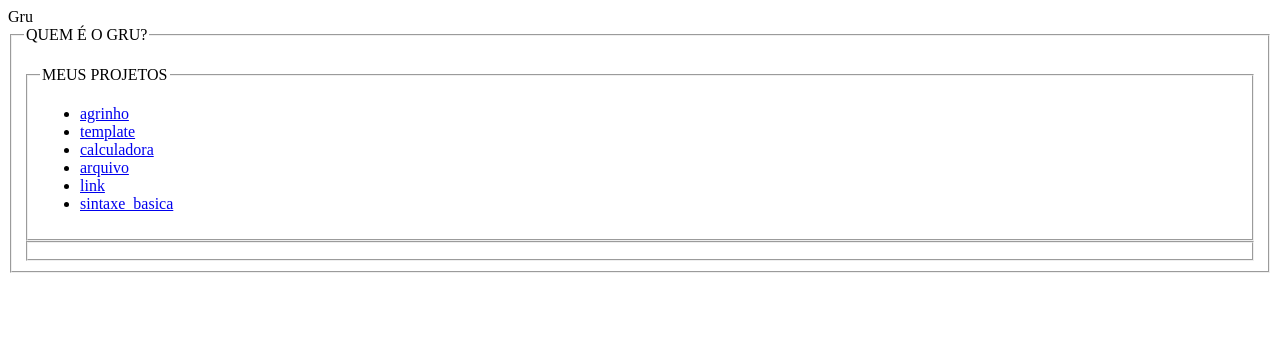
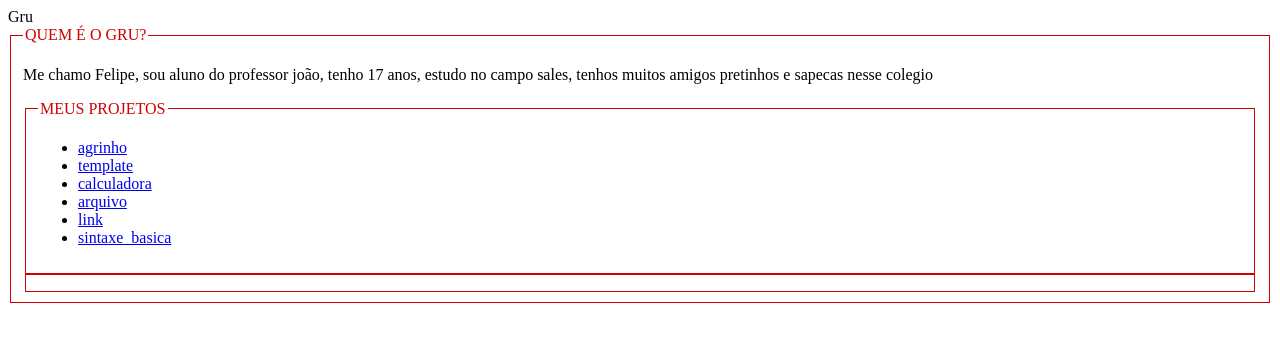
Before and after one commit to Felipesantos0/site, a plain HTML site: page index.html in a window 1280 px wide. Drawn offline with Linux system fonts and the light colour scheme.

Commit message:
Update index.html

```diff
--- a/index.html
+++ b/index.html
@@ -6,11 +6,22 @@
 
       </style>
   </head>
+    <style>
+        body{
+            background-color: rgb(255, 255, 255);
+        }
+        fieldset{
+            border:1px solid rgb(209, 0, 0)
+        }
+        legend{
+            color:rgb(209, 0, 0)
+       }
+    </style>
   <body>
       <fieldset>
           <legend> QUEM É O GRU?</legend>
          <p>
-
+            Me chamo Felipe, sou aluno do professor joão, tenho 17 anos, estudo no campo sales, tenhos muitos amigos pretinhos e sapecas nesse colegio
          </p>
          <fieldset>
             <legend>MEUS PROJETOS</legend>
```
